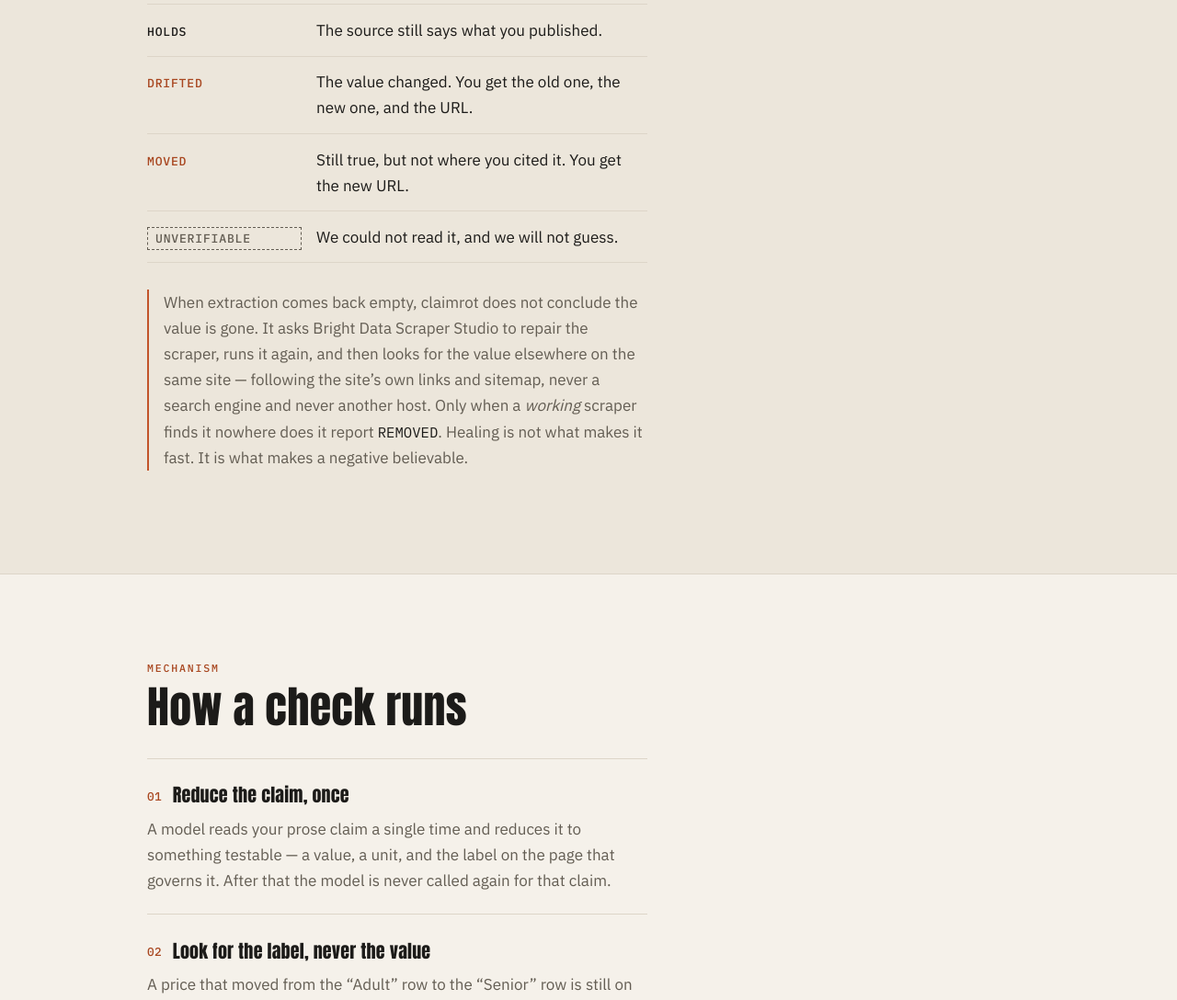
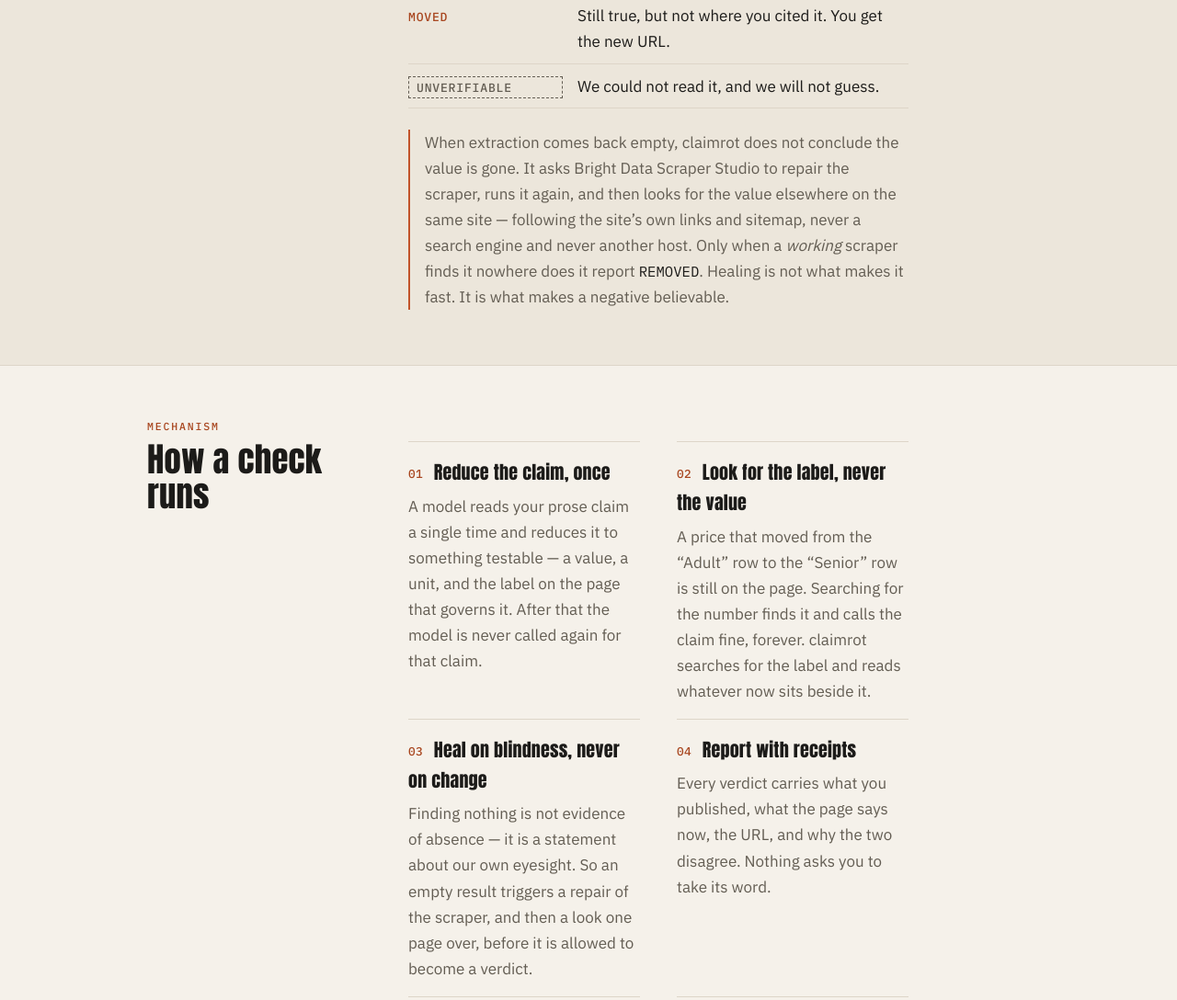
Before and after one commit to claimrot/claimrot, a website: page docs/index.html in a window 1280 px wide. Shown: the part 1124-2212 px from the top of the page at 92% size. Drawn offline with Linux system fonts and the light colour scheme.

Commit message:
design: compact the sections onto a heading rail
The sections were paying twice for whitespace: content capped at the 34rem
prose measure inside a 60rem column, so the right 43% of every band sat empty,
and the heading stacked above that content rather than beside it, costing a
heading's height per section on top.

Sections are now two columns — eyebrow and h2 in a left rail, content beside
it. The page is 4215px instead of 5200 (19% shorter) and content reaches 84% of
the viewport instead of 57%, without shrinking any type or cutting a word.

Steps and limitations became 2x2 grids for the same reason: four stacked rows
of two sentences each was a column of text pretending to be a list. Side by
side they are comparable at a glance, which is what a list of four is for.
Section padding, list padding and the verdict rows all tightened a notch.

h2 dropped from 3rem to 2.3rem because it lives in a 15rem rail now — at the
old size "Four answers, not two" broke over three lines. The content column is
minmax(0, 40rem) rather than a fixed 40rem, which is what keeps the grid from
overflowing between the 62rem breakpoint and the point where the page starts
centring; verified at 1000px, where the column shrinks to 605px instead.

Verified after the change, not assumed: zero AA failures, no horizontal
overflow at 390/1000/1280, sections stack to one column below 62rem with the
rail un-stickied, and nothing but scrollable code exceeds the viewport.

```diff
--- a/docs/index.html
+++ b/docs/index.html
@@ -105,8 +105,11 @@
 </section>
 
 <section class="band">
+    <div class="rail">
     <p class="eyebrow">The third answer</p>
     <h2>Four answers, not two</h2>
+  </div>
+  <div class="col">
   <p>
     Most monitors diff a page against its last snapshot and tell you
     <em>same</em> or <em>changed</em>. That works until the checker itself goes
@@ -143,11 +146,15 @@
     does it report <code>REMOVED</code>. Healing is not what makes it fast. It
     is what makes a negative believable.
   </p>
+  </div>
 </section>
 
 <section>
+    <div class="rail">
     <p class="eyebrow">Mechanism</p>
     <h2>How a check runs</h2>
+  </div>
+  <div class="col">
   <ol class="steps">
     <li>
       <h3>Reduce the claim, once</h3>
@@ -194,11 +201,15 @@
   now:       "Adult" = 175
   why:       "Adult" now reads 175, expected 170</code></pre>
   </figure>
+  </div>
 </section>
 
 <section class="band" id="start">
+    <div class="rail">
     <p class="eyebrow">Get started</p>
     <h2>Quickstart</h2>
+  </div>
+  <div class="col">
   <p>
     Node 22 or newer. Only <code>ingest</code> needs a model, and by default it
     uses the <code>claude</code> or <code>codex</code> CLI you are already
@@ -233,11 +244,15 @@ npm run cli -- report</code></pre>
     because our own scraper broke gets switched off within a fortnight, and then
     it protects nobody.
   </p>
+  </div>
 </section>
 
 <section>
+    <div class="rail">
     <p class="eyebrow">Honesty</p>
     <h2>What it can&rsquo;t do</h2>
+  </div>
+  <div class="col">
   <p>
     Worth knowing before you rely on it. The full list lives in the
     <a href="https://github.com/claimrot/claimrot#limitations">README</a>.
@@ -262,6 +277,7 @@ npm run cli -- report</code></pre>
       on whether that source was right in the first place.
     </li>
   </ul>
+  </div>
 </section>
 
 </main>
--- a/docs/style.css
+++ b/docs/style.css
@@ -84,10 +84,32 @@ code { font-family: var(--mono); font-size: 0.92em; }
 main { display: block; }
 
 section {
-  padding-block: clamp(3.5rem, 8vw, 6rem);
+  padding-block: clamp(2.5rem, 5vw, 3.75rem);
   padding-inline: var(--pad);
 }
 section > * { max-width: var(--measure); }
+
+/* Two columns once there is room: the heading holds a left rail and the
+   content sits beside it. Stacked, those two were costing a heading's height
+   of vertical space per section and leaving the right half of the page empty.
+   The rail also gives every section the same entry point for the eye. */
+@media (min-width: 62rem) {
+  section:not(.hero) {
+    display: grid;
+    grid-template-columns: 15rem minmax(0, 40rem);
+    column-gap: 2.75rem;
+    align-items: start;
+  }
+  section:not(.hero) > * { max-width: none; }
+  .rail { position: sticky; top: 1.5rem; }
+  /* Prose keeps its measure inside the wider content column; code and
+     receipts are free to use all of it. */
+  .col > p, .col > ul, .col > dl, .col > ol { max-width: var(--measure); }
+  .col > .receipt, .col > pre { max-width: none; }
+}
+
+.rail > :last-child { margin-bottom: 0; }
+.col > :last-child { margin-bottom: 0; }
 
 .band {
   background: var(--band);
@@ -97,8 +119,10 @@ section > * { max-width: var(--measure); }
 h1, h2, h3 { font-family: var(--display); font-weight: 400; }
 
 h2 {
-  font-size: clamp(2rem, 5vw, 3rem);
-  line-height: 1;
+  /* Sized for the rail it now sits in, not for a full-width line: at 3rem
+     "Four answers, not two" broke over three lines in a 13rem column. */
+  font-size: clamp(1.9rem, 3.2vw, 2.3rem);
+  line-height: 1.02;
   letter-spacing: 0.005em;
   margin: 0 0 1.2rem;
 }
@@ -125,7 +149,7 @@ p { margin: 0 0 1.05rem; }
   border-left: 2px solid var(--rust);
   padding-left: 1rem;
   color: var(--muted);
-  margin-top: 1.8rem;
+  margin-top: 1.4rem;
 }
 .aside code { color: var(--ink); }
 
@@ -316,7 +340,7 @@ h1 {
 
 /* ---- the receipt ------------------------------------------------------- */
 
-.receipt { margin: 2.6rem 0 0; max-width: var(--wide); }
+.receipt { margin: 2rem 0 0; max-width: var(--wide); }
 .receipt figcaption {
   font: 500 0.72rem/1 var(--mono);
   text-transform: uppercase;
@@ -344,12 +368,12 @@ pre .c { color: var(--muted); }
 .v-drift { color: var(--rust-ink); }
 .v-unver { color: var(--muted); }
 
-.verdicts { margin: 2rem 0 0; display: grid; gap: 0; }
+.verdicts { margin: 1.4rem 0 0; display: grid; gap: 0; }
 .verdicts > div {
   display: grid;
   grid-template-columns: 10.5rem 1fr;
   gap: 1rem;
-  padding: 0.85rem 0;
+  padding: 0.6rem 0;
   border-top: 1px solid var(--rule);
   align-items: baseline;
 }
@@ -372,10 +396,24 @@ dd { margin: 0; }
 
 /* ---- steps ------------------------------------------------------------- */
 
-.steps { margin: 2rem 0 0; padding: 0; list-style: none; counter-reset: step; }
+/* Four steps in two rows rather than four: the sequence is still readable
+   left-to-right, and it halves the section's height. */
+.steps {
+  margin: 1.4rem 0 0;
+  padding: 0;
+  list-style: none;
+  counter-reset: step;
+  display: grid;
+  gap: 0 2.5rem;
+}
+@media (min-width: 46rem) {
+  .steps { grid-template-columns: 1fr 1fr; }
+  .steps li:nth-child(2) { border-top: 1px solid var(--rule); }
+  .steps li:nth-last-child(2) { border-bottom: 1px solid var(--rule); }
+}
 .steps li {
   counter-increment: step;
-  padding: 1.4rem 0;
+  padding: 1rem 0;
   border-top: 1px solid var(--rule);
 }
 .steps li:last-child { border-bottom: 1px solid var(--rule); }
@@ -390,9 +428,20 @@ dd { margin: 0; }
 
 /* ---- limitations ------------------------------------------------------- */
 
-.limits { margin: 1.6rem 0 0; padding: 0; list-style: none; }
+.limits {
+  margin: 1.4rem 0 0;
+  padding: 0;
+  list-style: none;
+  display: grid;
+  gap: 0 2.5rem;
+}
+@media (min-width: 46rem) {
+  .limits { grid-template-columns: 1fr 1fr; }
+  .limits li:nth-child(2) { border-top: 1px solid var(--rule); }
+  .limits li:nth-last-child(2) { border-bottom: 1px solid var(--rule); }
+}
 .limits li {
-  padding: 0.9rem 0;
+  padding: 0.75rem 0;
   border-top: 1px solid var(--rule);
   color: var(--muted);
 }
```
Lines whose indentation alone changed are shown as unchanged.
